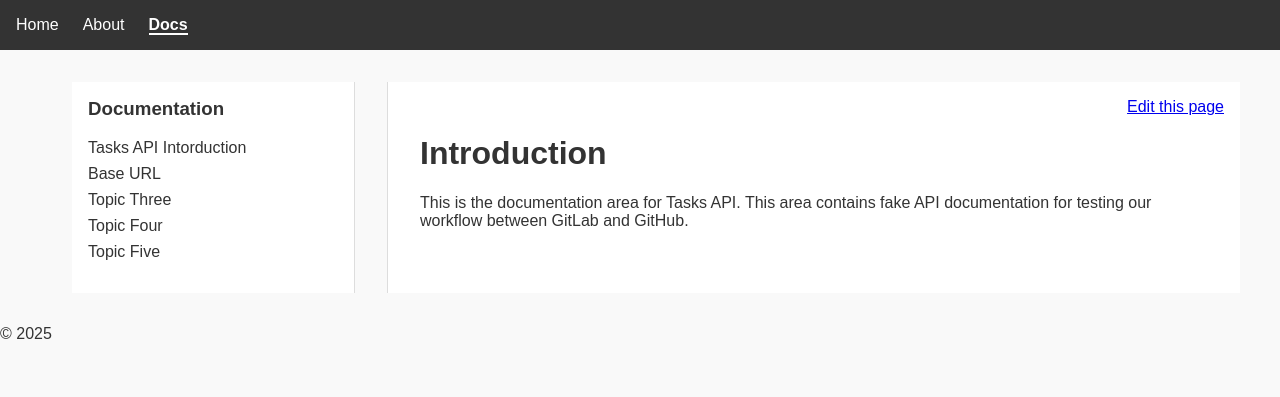
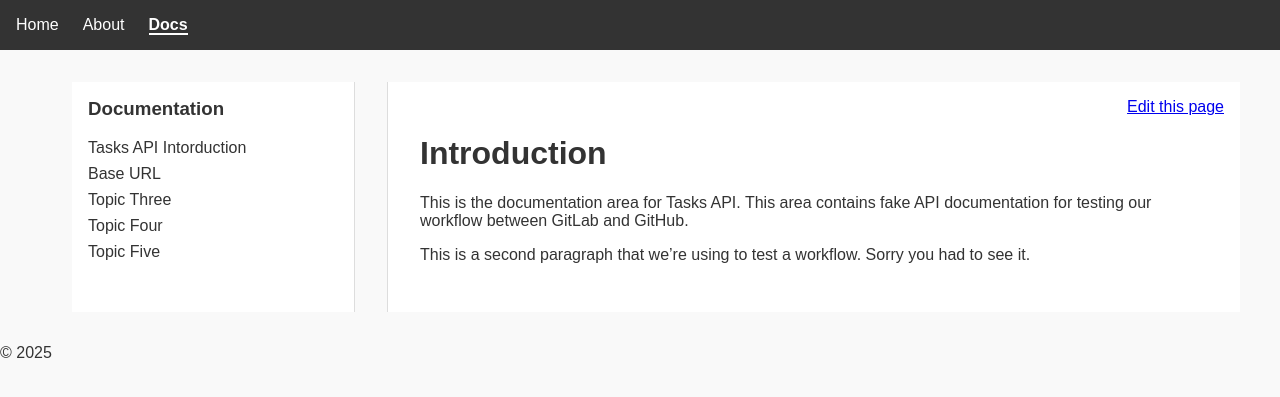
Before and after one commit to smarvin/gl-copy-site, a Jekyll site: the page built from docs/index.md, in a window 1280 px wide. Shown: the top 397 px of the page. Built offline with Jekyll 4.4.1, drawn with Linux system fonts in a browser that asks for light colours.

Commit message:
Update index.md
Adding content to test for GitLab job

```diff
--- a/docs/index.md
+++ b/docs/index.md
@@ -6,3 +6,5 @@ layout: default
 # Introduction
 
 This is the documentation area for Tasks API. This area contains fake API documentation for testing our workflow between GitLab and GitHub.
+
+This is a second paragraph that we're using to test a workflow. Sorry you had to see it.
```
